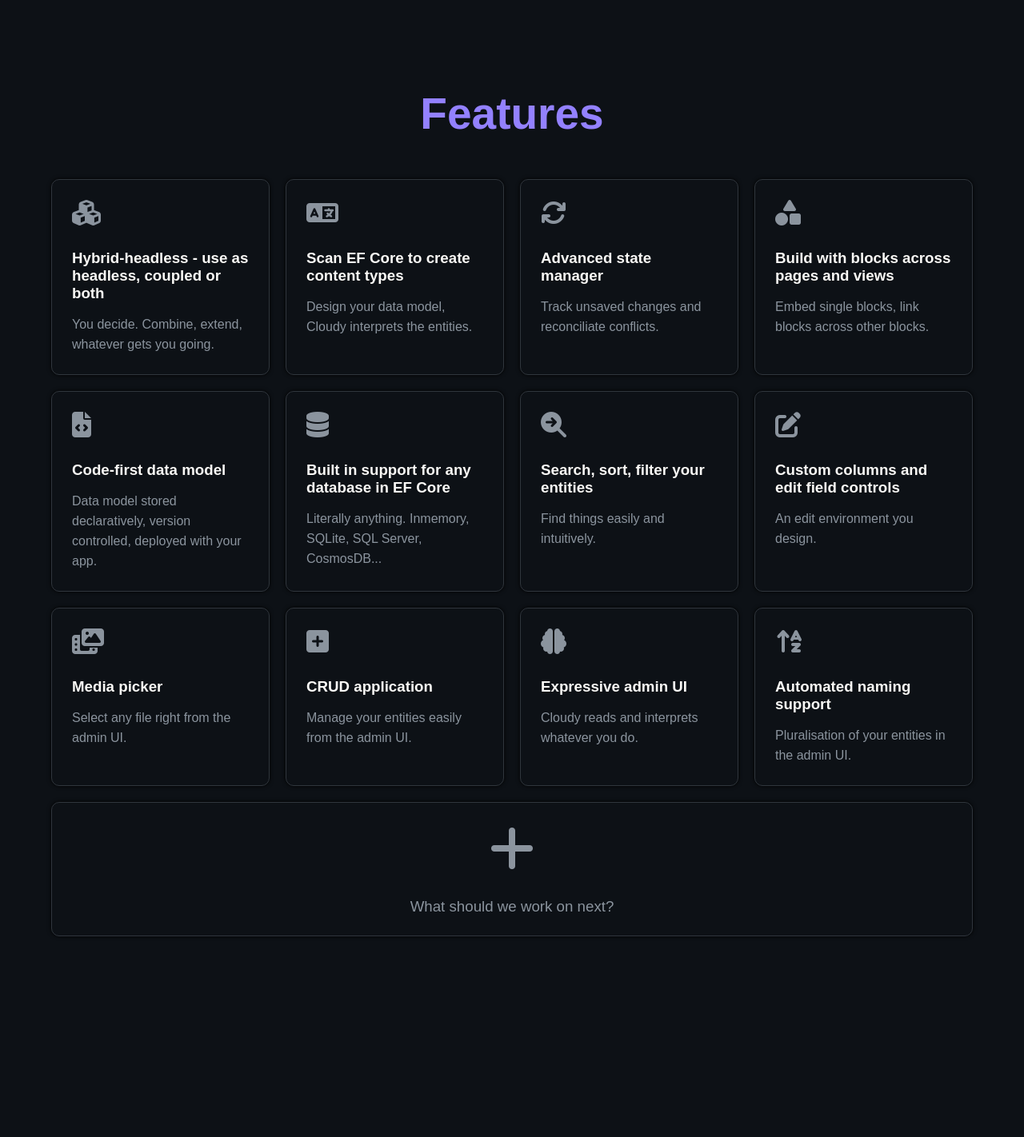
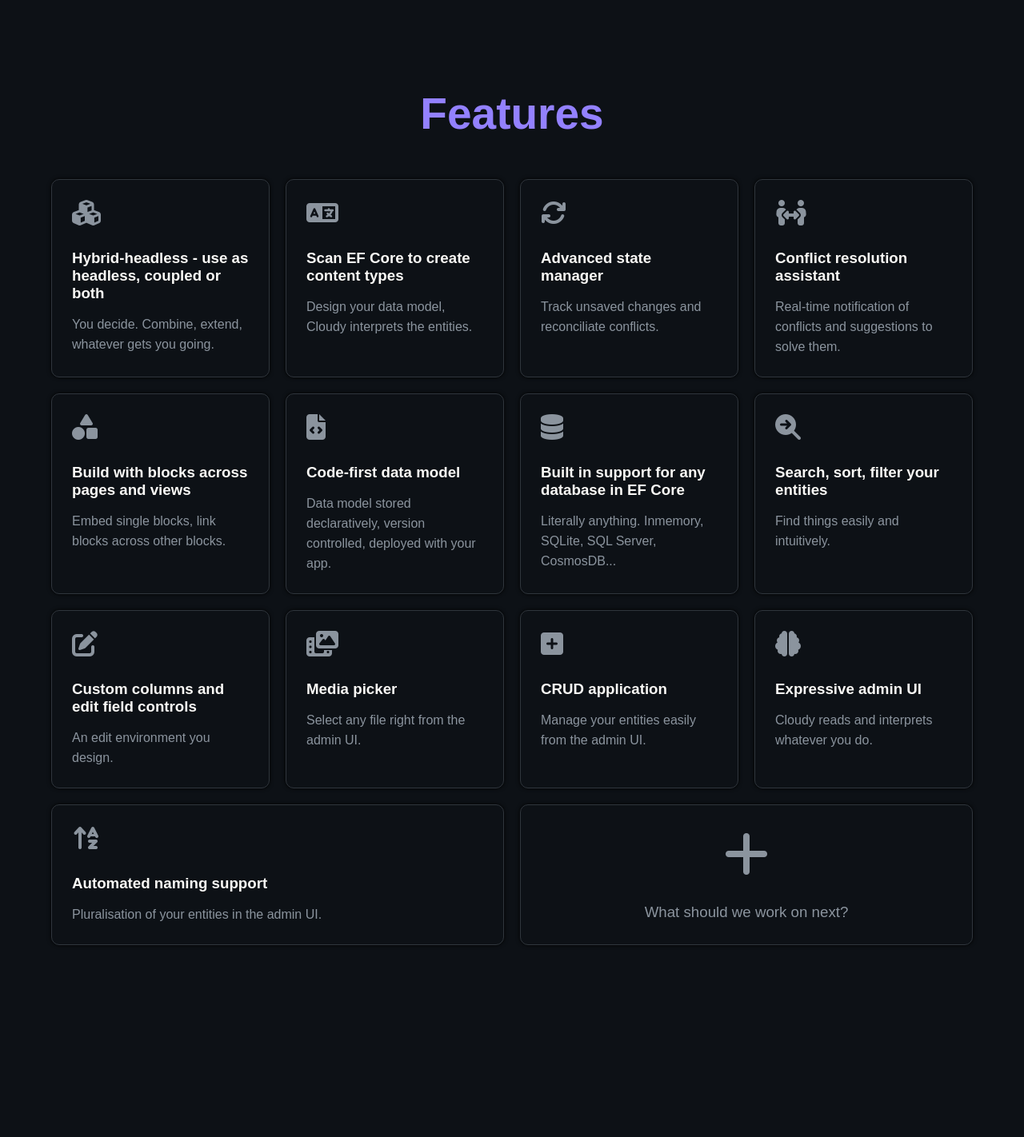
Before and after one commit to cloudy-net/cloudy-website, an ASP.NET Core app: template cloudy-website/Views/Home/Index.cshtml in a window 1280 px wide. Shown: the part 2060-3482 px from the top of the page at 80% size. Run offline with ASP.NET Core 8, Linux system fonts and the light colour scheme; the template is opened without the code that fills it, so the values that code supplies are empty; some libraries are stand-ins or nearby versions.

Commit message:
added feature box for conflict resolution assistant

```diff
--- a/cloudy-website/Views/Home/Index.cshtml
+++ b/cloudy-website/Views/Home/Index.cshtml
@@ -75,6 +75,11 @@
         <i class="fa-solid fa-arrows-rotate fa-2x"></i>
         <h3>Advanced state manager</h3>
         <p>Track unsaved changes and reconciliate conflicts.</p>
+    </div>
+    <div class="featureDiv block">
+        <i class="fa-solid fa-people-arrows fa-2x"></i>
+        <h3>Conflict resolution assistant</h3>
+        <p>Real-time notification of conflicts and suggestions to solve them.</p>
     </div>
     <div class="featureDiv block">
         <i class="fa-solid fa-shapes fa-2x"></i>
--- a/cloudy-website/Views/Product/Features.cshtml
+++ b/cloudy-website/Views/Product/Features.cshtml
@@ -31,6 +31,11 @@
         <i class="fa-solid fa-arrows-rotate fa-2x"></i>
         <h3>Advanced state manager</h3>
         <p>Track unsaved changes and reconciliate conflicts.</p>
+    </div>
+    <div class="featureDiv block">
+        <i class="fa-solid fa-people-arrows fa-2x"></i>
+        <h3>Conflict resolution assistant</h3>
+        <p>Real-time notification of conflicts and suggestions to solve them.</p>
     </div>
     <div class="featureDiv block">
         <i class="fa-solid fa-shapes fa-2x"></i>
```
Also changed, not shown: 4 other files.
